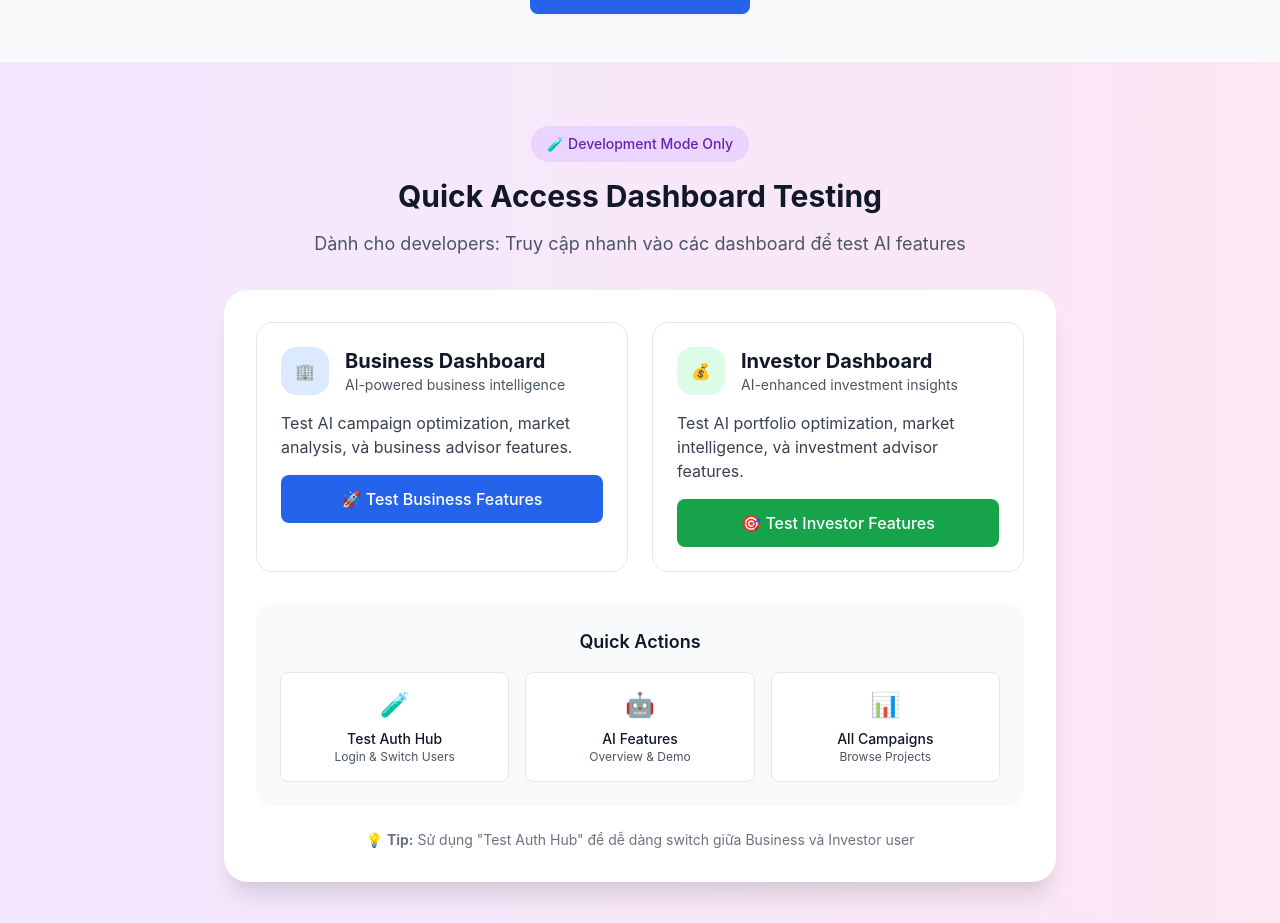
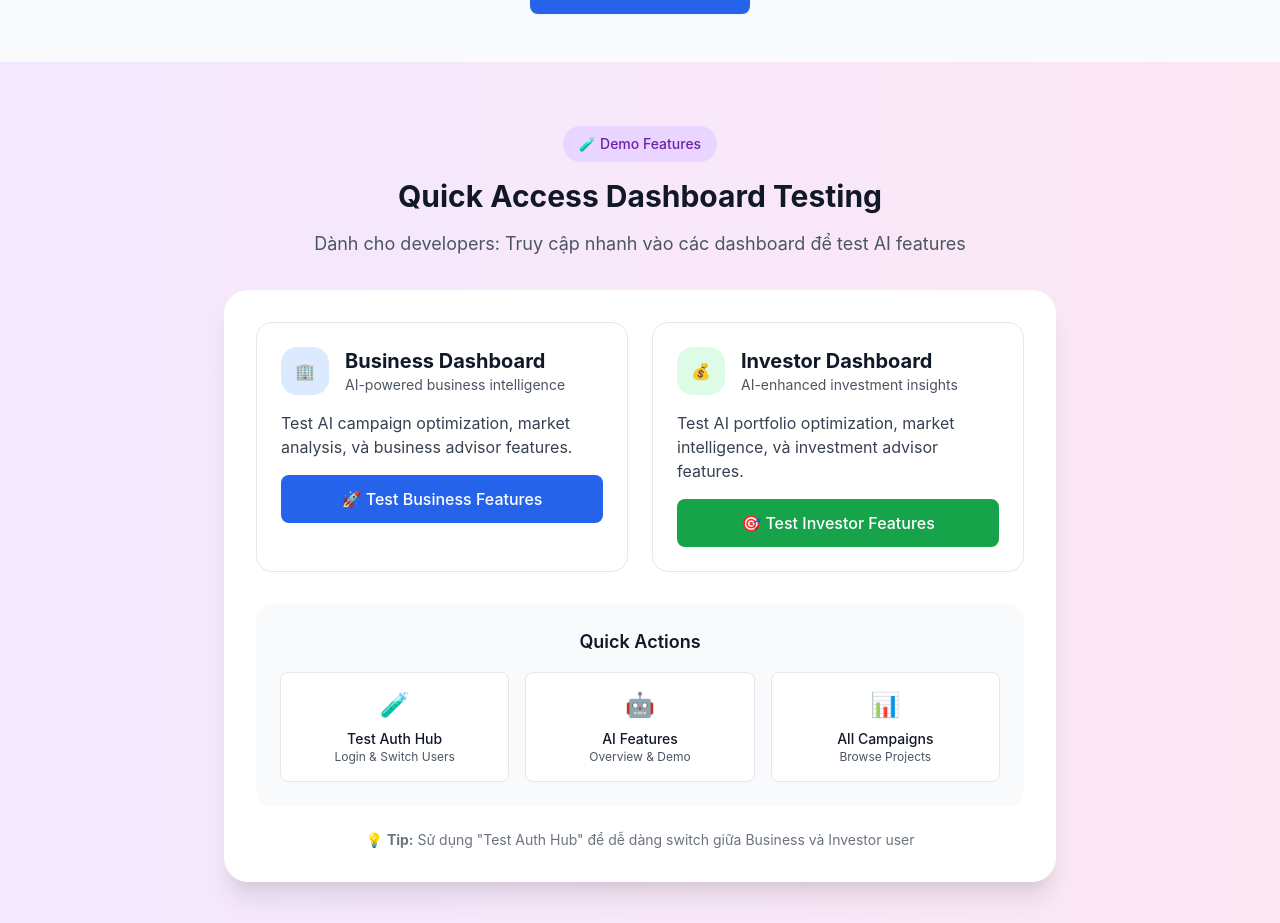
Before and after one commit to xuanloc2k4deptrai/sme-crowdfund-vn, a Next.js app in the folder frontend/: page / in a window 1280 px wide. Shown: the part 3187-4110 px from the top of the page. Built offline with nearby package versions, Linux system fonts and the light colour scheme; no server answers.

Commit message:
fix: Always show Quick Access Dashboard Testing section

```diff
--- a/frontend/pages/index.tsx
+++ b/frontend/pages/index.tsx
@@ -193,13 +193,12 @@ const Home: React.FC = () => {
       {/* How It Works */}
       <HowItWorks />
 
-      {/* Test Auth Section - Development Only */}
-      {(process.env.NODE_ENV === 'development' || process.env.NEXT_PUBLIC_SHOW_TEST_FEATURES === 'true') && (
+      {/* Test Auth Section - Always Show */}
       <section className="py-16 bg-gradient-to-r from-purple-100 to-pink-100">
         <div className="max-w-4xl mx-auto px-4 sm:px-6 lg:px-8">
           <div className="text-center mb-8">
             <div className="inline-flex items-center px-4 py-2 bg-purple-200 text-purple-800 rounded-full text-sm font-medium mb-4">
-                🧪 Development Mode Only
+              🧪 Demo Features
             </div>
             <h2 className="text-3xl font-bold text-gray-900 mb-4">Quick Access Dashboard Testing</h2>
               <p className="text-lg text-gray-600">
@@ -295,7 +294,6 @@ const Home: React.FC = () => {
             </div>
           </div>
         </section>
-      )}
 
       {/* Statistics Section - Modern and Engaging */}
       <section className="py-20 bg-gradient-to-br from-navy-800 via-navy-900 to-navy-950">
```
Lines whose indentation alone changed are shown as unchanged.
